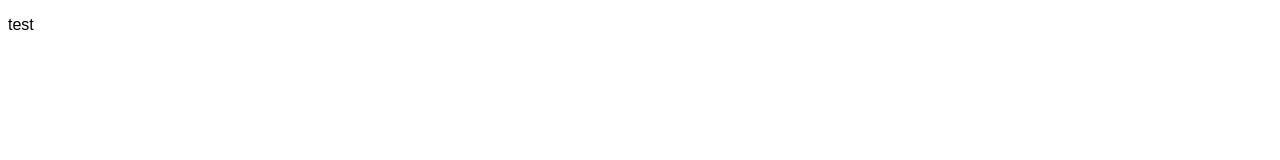
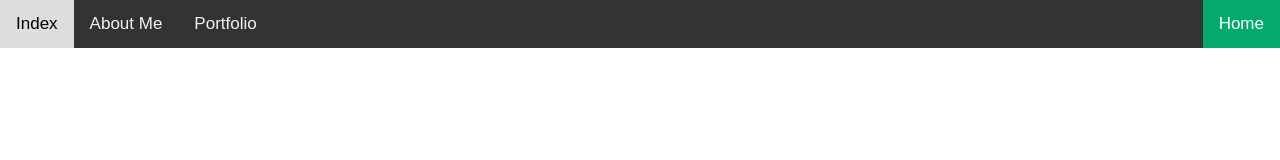
Before and after one commit to daniel-sanpedro/personal-site, a plain HTML site: page index.html in a window 1280 px wide. Drawn offline with Linux system fonts and the light colour scheme.

Commit message:
<added style nav bar>

```diff
--- a/index.html
+++ b/index.html
@@ -6,12 +6,52 @@
     <title>Personal Website</title>
     <style>
       body {
-        margin: 01;
+        margin: 00;
         font-family: Arial, Helvetica, sans-serif;
+      }
+
+      .navbar {
+        overflow: hidden;
+        background-color: #333;
+        position: fixed;
+        top: 0;
+        width: 100%;
+      }
+
+      .navbar a {
+        float: left;
+        display: block;
+        color: #f2f2f2;
+        text-align: center;
+        padding: 14px 16px;
+        text-decoration: none;
+        font-size: 17px;
+      }
+      .navbar a:hover {
+        background: #ddd;
+        color: black;
+      }
+      .navbar a.split {
+        float: right;
+        background-color: #04aa6d;
+        color: white;
+      }
+
+      .main {
+        padding: 16px;
+        margin-top: 30px;
+        height: 50px;
       }
     </style>
   </head>
   <body>
+    <div class="navbar">
+      <a href="#index" class="btn">Index</a>
+      <a href="#aboutme" class="btn">About Me</a>
+      <a href="#portfolio" class="btn">Portfolio</a>
+      <a href="#about" class="split">Home</a>
+
+    </div>
     <p>test</p>
     <!-- include rolls you play -->
     <!--  small discription of rolls -->
```
Also changed, not shown: 1 other file.
